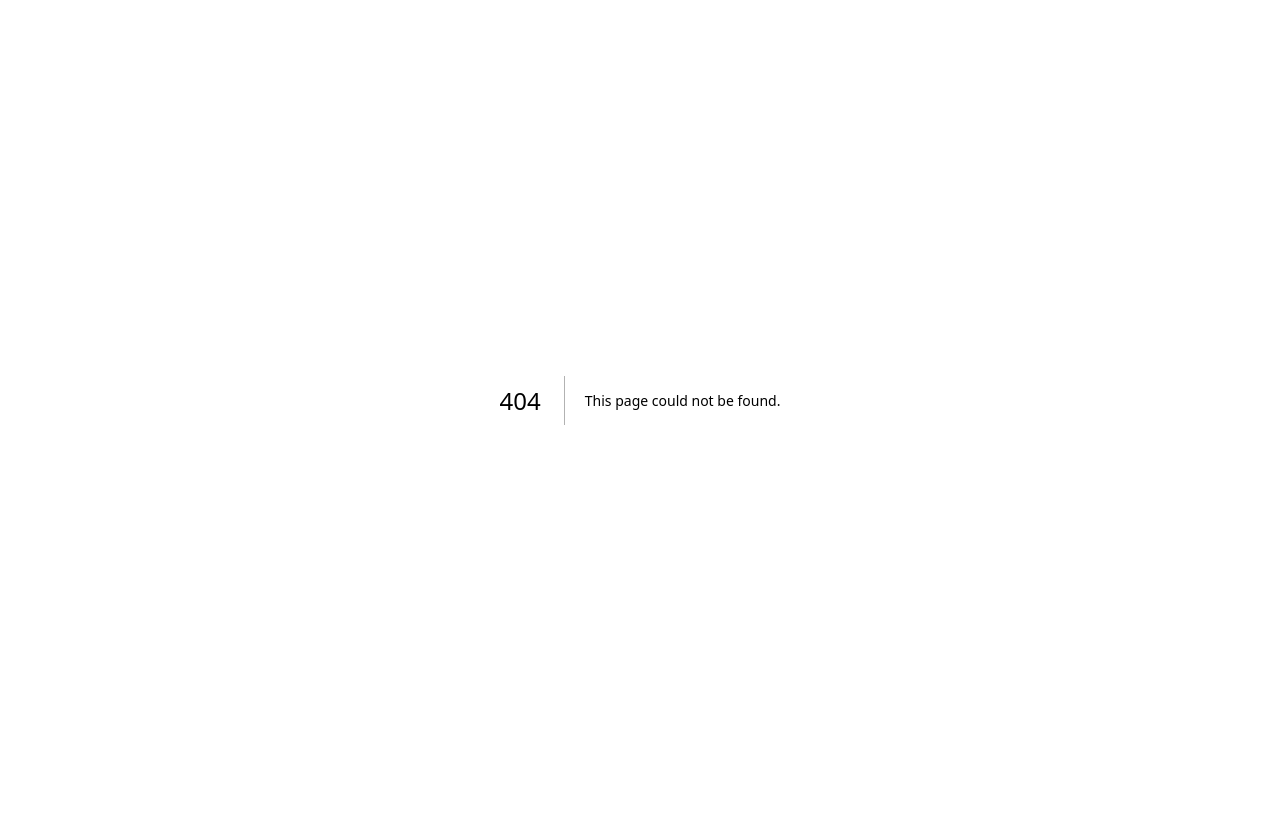
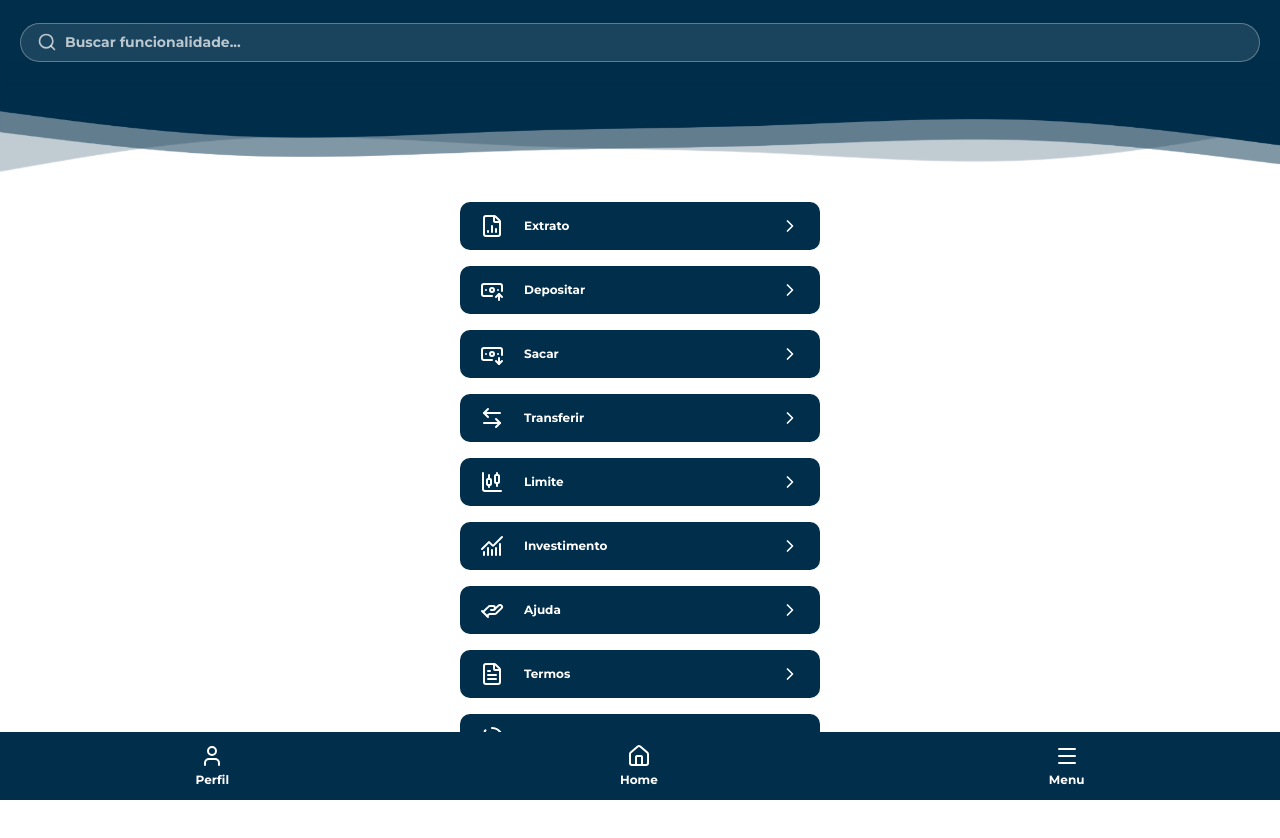
Before and after one commit to LeonardoAtaides/Banco-Malvader, a Next.js app in the folder frontend/: page /Cliente/Menu in a window 1280 px wide. Before the commit this address had no page. Shown: the top 838 px of the page. Before the commit the page ends 800 px from the top, so only its background shows below. Built offline with nearby package versions, Linux system fonts and the light colour scheme.

Commit message:
Create menu

```diff
--- /dev/null
+++ b/frontend/src/app/Cliente/Menu/page.tsx
@@ -0,0 +1,138 @@
+"use client";
+
+import React, { useState } from "react";
+import {
+  ChevronRight,
+  HandHelping,
+  FileText,
+  CircleFadingPlus,
+  ChartNoAxesCombined,
+  ChartCandlestick,
+  ArrowLeftRight,
+  BanknoteArrowDown,
+  BanknoteArrowUp,
+  FileChartColumn,
+  Search,
+} from "lucide-react";
+import { useRouter } from "next/navigation";
+import Navbar from "@/components/navbar";
+
+export default function Cliente() {
+  const router = useRouter();
+  const [search, setSearch] = useState("");
+
+  // Lista de opções com rotas correspondentes
+  const opcoes = [
+    {
+      nome: "Extrato",
+      icone: <FileChartColumn />,
+      rota: "/Cliente/Extrato",
+    },
+    {
+      nome: "Depositar",
+      icone: <BanknoteArrowUp />,
+      rota: "/Cliente/Depositar",
+    },
+    {
+      nome: "Sacar",
+      icone: <BanknoteArrowDown />,
+      rota: "/Cliente/Sacar",
+    },
+    {
+      nome: "Transferir",
+      icone: <ArrowLeftRight />,
+      rota: "/Cliente/Transferir",
+    },
+    {
+      nome: "Limite",
+      icone: <ChartCandlestick />,
+      rota: "/Cliente/Limite",
+    },
+    {
+      nome: "Investimento",
+      icone: <ChartNoAxesCombined />,
+      rota: "/Cliente/Investimentos",
+    },
+    {
+      nome: "Ajuda",
+      icone: <HandHelping />,
+      rota: "/Cliente/Ajuda",
+    },
+    {
+      nome: "Termos",
+      icone: <FileText />,
+      rota: "/Termos",
+    },
+    {
+      nome: "Sobre",
+      icone: <CircleFadingPlus />,
+      rota: "/Cliente/Devs",
+    },
+  ];
+
+  // Filtragem das opções pela busca
+  const opcoesFiltradas = opcoes.filter((opcao) =>
+    opcao.nome.toLowerCase().includes(search.toLowerCase())
+  );
+
+  // Navegação para a rota correspondente
+  const handleNavigation = (rota: string) => {
+    router.push(rota);
+  };
+
+  return (
+    <main className="bg-white min-h-screen text-[14px] font-bold pb-18">
+      {/* Topo com gradiente e barra de busca */}
+      <div className="bg-[#012E4B] pt-0 flex flex-col justify-center px-5 h-[60px] bg-wave bg-no-repeat bg-bottom bg-cover relative z-10">
+
+
+        {/* Search */}
+        <div className="flex items-center bg-white/10 border border-white/30 rounded-full px-4 py-2 mt-6">
+          <Search className="w-5 h-5 text-white/70" />
+          <input
+            type="text"
+            placeholder="Buscar funcionalidade..."
+            value={search}
+            onChange={(e) => setSearch(e.target.value)}
+            className="bg-transparent flex-1 ml-2 text-white placeholder-white/70 outline-none"
+          />
+        </div>
+      </div>
+
+      {/* Wave decorativa */}
+      <div className="w-full flex justify-center">
+        <img
+          src="/assets/Wave.png"
+          alt="wave"
+          className="w-full h-auto object-cover repeat-y"
+        />
+      </div>
+
+      {/* Botões de opções */}
+      <div className="pb-28">
+        {opcoesFiltradas.length > 0 ? (
+          opcoesFiltradas.map((opcao, index) => (
+            <div key={index} className="flex justify-center text-[12px] mt-2">
+              <button
+                onClick={() => handleNavigation(opcao.rota)}
+                className="flex justify-between items-center w-90 text-center mt-2 bg-[#012E4B] py-3 px-5 rounded-[10px] text-white hover:bg-[#02385b] transition-all duration-200"
+              >
+                <div className="flex justify-center items-center gap-5">
+                  {opcao.icone}
+                  {opcao.nome}
+                </div>
+                <ChevronRight className="w-5 h-5" />
+              </button>
+            </div>
+          ))
+        ) : (
+          <p className="text-center text-gray-400 mt-10">
+            Nenhuma opção encontrada.
+          </p>
+        )}
+      </div>
+
+      <Navbar />
+    </main>
+  );
+}
--- a/frontend/src/components/navbar.tsx
+++ b/frontend/src/components/navbar.tsx
@@ -5,24 +5,32 @@ export default function BottomNav() {
   const MenuPerfil = () => {
   router.push("/Cliente/Perfil");
   };
+    const MenuHome = () => {
+  router.push("/Cliente");
+  };
+
+     const OpenMenu = () => {
+  router.push("/Cliente/Menu");
+  };
+
 
 
   return (
-    <nav onClick={MenuPerfil} className="fixed bottom-0 left-0 right-0 bg-[#012E4B] flex justify-around items-center py-3 text-white shadow-t z-50">
+    <nav  className="fixed bottom-0 left-0 right-0 bg-[#012E4B] flex justify-around items-center py-3 text-white shadow-t z-50">
       {/* Perfil */}
-      <button className="flex flex-col items-center text-xs">
+      <button onClick={MenuPerfil} className="flex flex-col items-center text-xs">
         <User className="w-6 h-6 mb-1" />
         Perfil
       </button>
 
       {/* Home */}
-      <button className="flex flex-col items-center text-xs">
+      <button onClick={MenuHome} className="flex flex-col items-center text-xs">
         <Home className="w-6 h-6 mb-1" />
         Home
       </button>
 
       {/* Menu */}
-      <button className="flex flex-col items-center text-xs">
+      <button onClick={OpenMenu} className="flex flex-col items-center text-xs">
         <Menu className="w-6 h-6 mb-1" />
         Menu
       </button>
```
